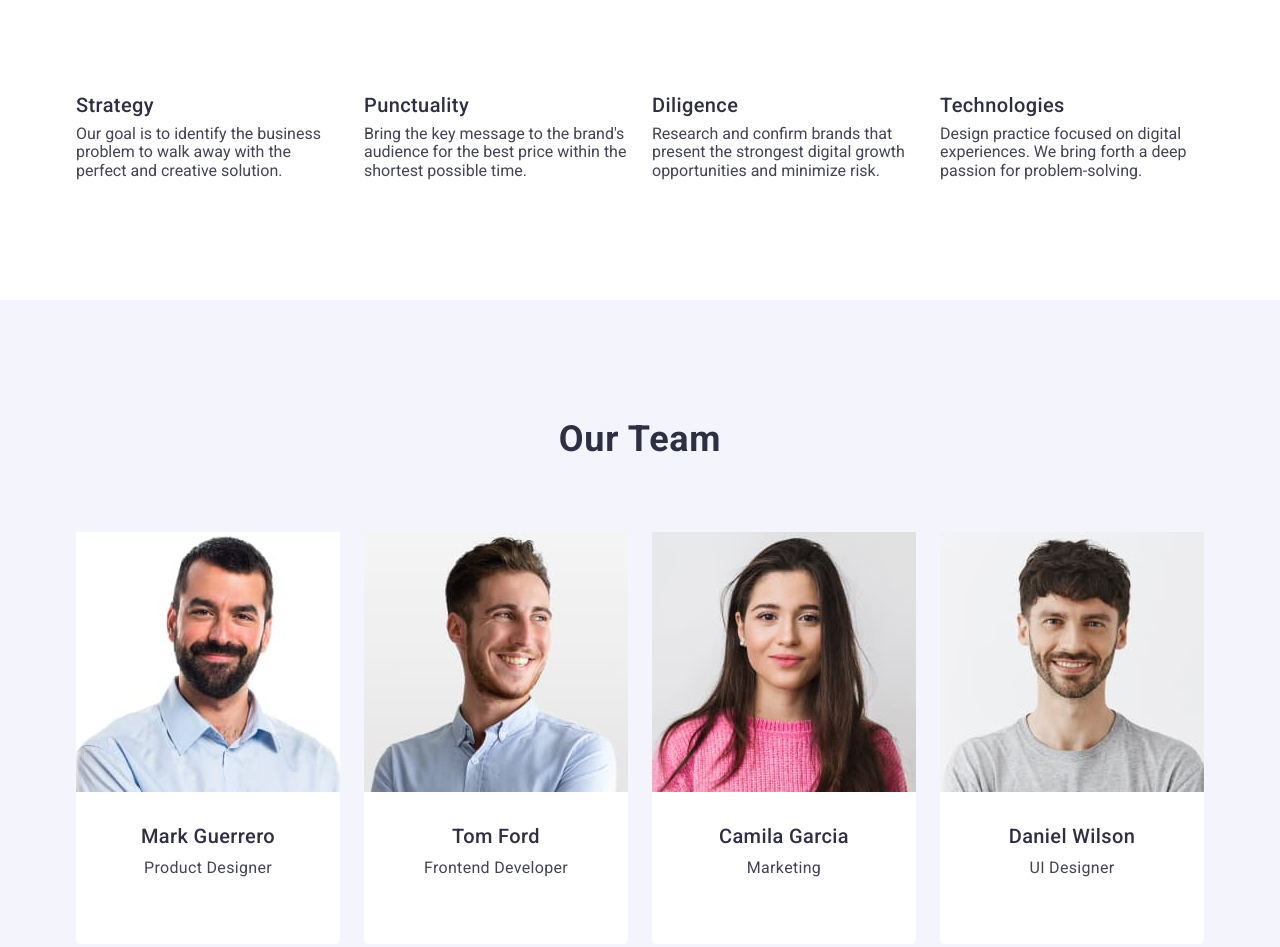
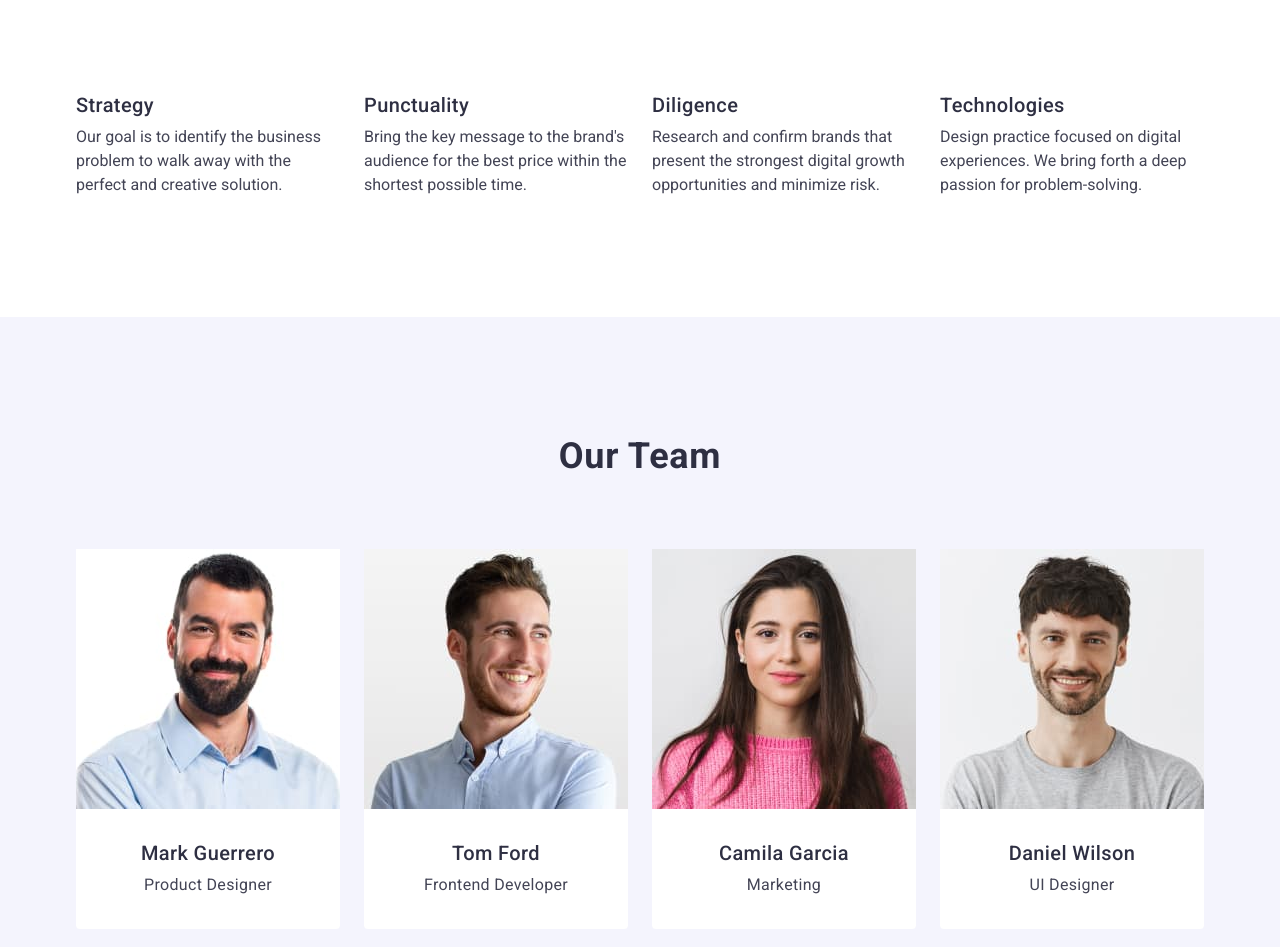
Before and after one commit to Anna-Anatoliivna/goit-markup-hw-03, a plain HTML site: page index.html in a window 1280 px wide. Shown: the part 700-1647 px from the top of the page. Drawn offline with nearby package versions, Linux system fonts and the light colour scheme.

Commit message:
added line-height for text in section 2 and deleted padding-bottom in section 3

```diff
--- a/css/styles.css
+++ b/css/styles.css
@@ -180,6 +180,9 @@ img {
   color: #2e2f42;
   margin-bottom: 8px;
 }
+.advantages-item-text {
+  line-height: 1.5;
+}
 /* ===============team================= */
 .team-section {
   background: #f4f4fd;
@@ -209,7 +212,6 @@ img {
 .team-list-item {
   background: #fff;
   text-align: center;
-  padding-bottom: 32px;
   border-radius: 0px 0px 4px 4px;
 }
 
```
